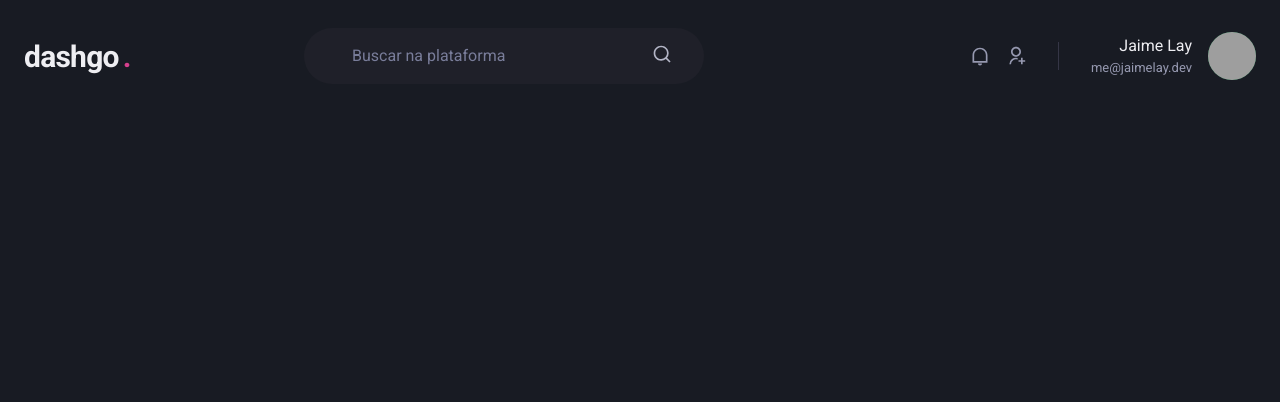
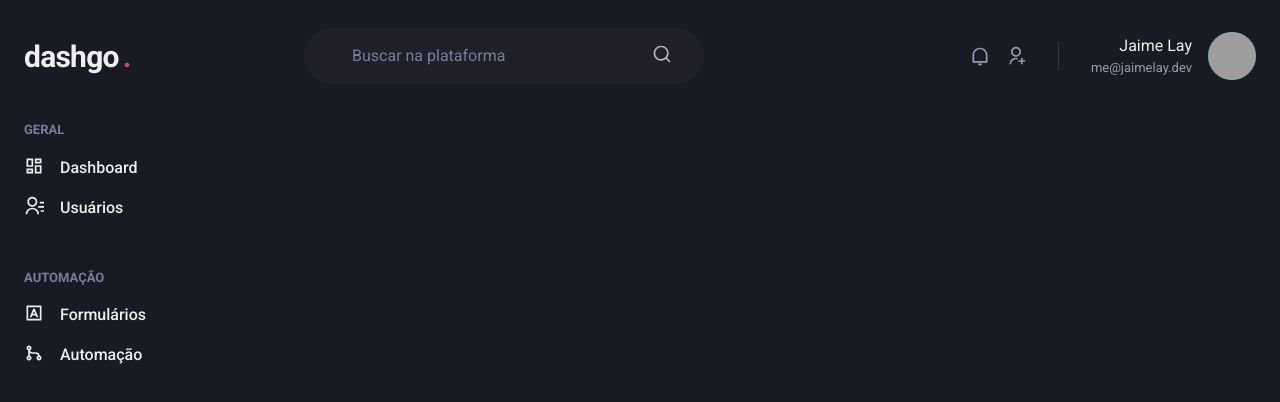
Before and after one commit to Uvacoder/dashboardgo, a Next.js app: page /dashboard in a window 1280 px wide. Shown: the top 402 px of the page. Built offline with nearby package versions, Linux system fonts and the light colour scheme; grey boxes are pictures that could not be loaded.

Commit message:
adicionando component de sidebar

```diff
--- /dev/null
+++ b/src/components/Sidebar.tsx
@@ -0,0 +1,42 @@
+import { Box, Stack, Text, Link, Icon } from "@chakra-ui/react";
+import { RiContactsLine, RiDashboardLine, RiGitMergeLine, RiInputMethodLine } from "react-icons/ri";
+
+export function Sidebar() {
+    return (
+        <Box as="aside" w="64" mr="8">
+            <Stack spacing="12" align="flex-start">
+                <Box>
+                    <Stack spacing="4" mr="8" align="stretch">
+                        <Text fontWeight="bold" color="gray.400" fontSize="small">GERAL</Text>
+
+                        <Link display="flex" align="center">
+                            <Icon as={RiDashboardLine} fontSize="20" />
+                            <Text ml="4" fontWeight="medium">Dashboard</Text>
+                        </Link>
+
+                        <Link display="flex" align="center">
+                            <Icon as={RiContactsLine} fontSize="20" />
+                            <Text ml="4" fontWeight="medium">Usuários</Text>
+                        </Link>
+                    </Stack>
+                </Box>
+
+                <Box>
+                    <Stack spacing="4" mr="8" align="stretch">
+                        <Text fontWeight="bold" color="gray.400" fontSize="small">AUTOMAÇÃO</Text>
+
+                        <Link display="flex" align="center">
+                            <Icon as={RiInputMethodLine} fontSize="20" />
+                            <Text ml="4" fontWeight="medium">Formulários</Text>
+                        </Link>
+
+                        <Link display="flex" align="center">
+                            <Icon as={RiGitMergeLine} fontSize="20" />
+                            <Text ml="4" fontWeight="medium">Automação</Text>
+                        </Link>
+                    </Stack>
+                </Box>
+            </Stack>
+        </Box>
+    );
+}
--- a/src/pages/dashboard.tsx
+++ b/src/pages/dashboard.tsx
@@ -1,7 +1,15 @@
+import { Flex } from "@chakra-ui/react";
 import { Header } from "../components/Header";
+import { Sidebar } from "../components/Sidebar";
 
 export default function Dashboard() {
     return (
-        <Header />
+        <Flex direction="column" h="100vh">
+            <Header />
+
+            <Flex w="100%" my="6" maxWidth={1480} mx="auto" px="6">
+                <Sidebar />
+            </Flex>
+        </Flex>
     );
 }
```
